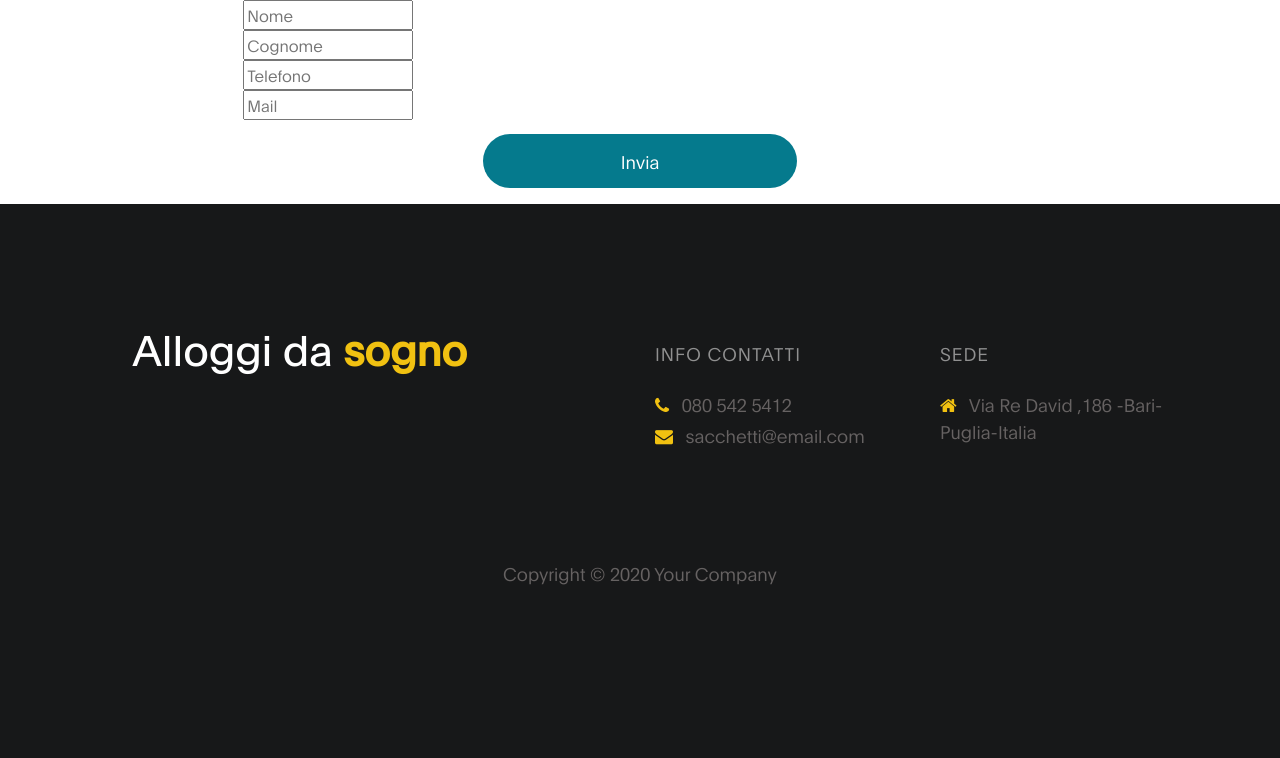
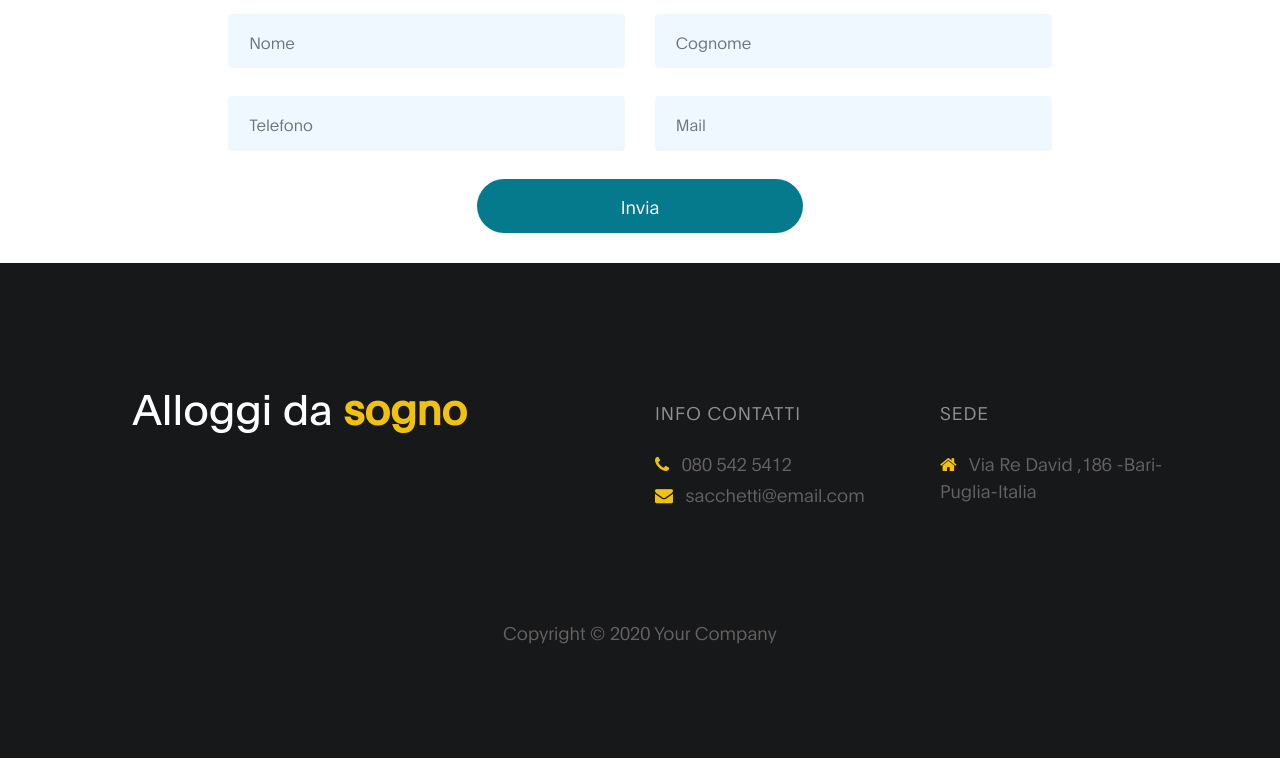
Before and after one commit to NicolaMenolas03/uda, a PHP site: page /InserisciCasa.php in a window 1280 px wide. Shown: the part 106-864 px from the top of the page. Before the commit the page ends 691 px from the top, so only its background shows below. Run offline with PHP 8.4, Linux system fonts and the light colour scheme; data that the repository does not hold is empty; some libraries are stand-ins or nearby versions.

Commit message:
update inserscicase

```diff
--- a/InserisciCasa.php
+++ b/InserisciCasa.php
@@ -1,36 +1,41 @@
 <?php
       require_once('header.php');
       require_once("ConnessionDB.php");
+      session_start();
 ?>
 <html>
       <body>
+            <?php if (!isset($_SESSION["Controllo"])){
+            ?>
             <div class="col-lg-8 mx-auto col-md-10 col-12">
                   <form method="post" class="contact-form" data-aos="fade-up" data-aos-delay="300" role="form">
 
+                        <div class="row">
                               <div class="col-lg-6 col-12">
-                              <input type="text" name="nome" placeholder="Nome" required>
+                                    <input type="text" class="form-control" name="nome" placeholder="Nome" required>
                               </div>
 
                               <div class="col-lg-6 col-12">
-                              <input type="text" name="cognome" placeholder="Cognome" required>
+                                    <input type="text" class="form-control" name="cognome" placeholder="Cognome" required>
                               </div>
 
                               <div class="col-lg-6 col-12">
-                              <input type="text" name="telefono" minlength="10" maxlength="10" min="3333333333" max="3999999999" placeholder="Telefono" required>
+                                    <input type="text" class="form-control" name="telefono" minlength="10" maxlength="10" min="3333333333" max="3999999999" placeholder="Telefono" required>
                               </div>
 
                               <div class="col-lg-6 col-12">
-                              <input type="text" name="mail" placeholder="Mail" required>
+                                    <input type="text" class="form-control" name="mail" placeholder="Mail" required>
                               </div>
 
                               <div class="col-lg-5 mx-auto col-7">
-                              <input type="submit" name="invia" value="Invia" class="form-control" id="submit-button" >
+                                    <input type="submit" class="form-control" name="invia" value="Invia" class="form-control" id="submit-button" >
                               </div>
 
+                        </div>
                   </form>
             </div>
             <?php
-
+                  }
                   function controllamail($mail){
                         if(filter_var($mail, FILTER_VALIDATE_EMAIL)){
                         return true;
@@ -45,34 +50,37 @@
 
                         $controllo = controllamail($mail);
                         if ($controllo==true){
+                              $_SESSION["Controllo"]=1;
                               $sql = "INSERT INTO Proprietari(Nome, Cognome, Telefono, Email) VALUES ('".$_POST["nome"]."','".$_POST["cognome"]."','".$_POST["telefono"]."','".$mail."')";
 
                               if ($conn->query($sql) === TRUE) {
                                     if (isset($_GET['error'])): ?>
                                           <p><?php echo $_GET['error']; ?></p>
-                                    <?php endif ?>
-                                    <form action="upload.php" method="post" enctype="multipart/form-data">
+                                    <?php endif ;
+                                          if (isset($_SESSION["Controllo"])){
+                                    ?>
+                                                <form action="upload.php" class="contact-form" data-aos="fade-up" data-aos-delay="300" role="form" method="post" enctype="multipart/form-data">
                                                 <div class="col-lg-6 col-12">
-                                          <input type="text" name="Toponiomo" placeholder="Toponiomo" required>
+                                                      <input type="text" class="form-control" name="Toponiomo" placeholder="Toponiomo" required>
                                                 </div>
 
                                                 <div class="col-lg-6 col-12">
-                                          <input type="text" name="NomeVia" placeholder="Nome Via" required>
+                                                      <input type="text" class="form-control" name="NomeVia" placeholder="Nome Via" required>
                                                 </div>
 
                                                 <div class="col-lg-6 col-12">
-                                          <input type="text" name="Civico"  placeholder="Civico" required>
+                                                      <input type="text" class="form-control" name="Civico"  placeholder="Civico" required>
                                                 </div>
                                                 <!-- IDCOMUNE -->
                                                 <div class="col-lg-6 col-12">
-                                          <input type="number" name="Prezzo" placeholder="Prezzo" required>
+                                                      <input type="number" class="form-control" name="Prezzo" placeholder="Prezzo" required>
                                                 </div>
 
                                                 <div class="col-lg-6 col-12">
-                                          <input type="text" name="Descrizione" placeholder="Descrizione" required>
+                                                      <input type="text" class="form-control" name="Descrizione" placeholder="Descrizione" required>
                                                 </div>
                                                 <div class="col-lg-6 col-12">
-                                          <input type="text" name="Posizione" placeholder="Posizione" required>
+                                                      <input type="text" class="form-control" name="Posizione" placeholder="Posizione" required>
                                                 </div>
 
                                                       <input type="file" name="my_image">
@@ -80,7 +88,10 @@
                                                 </form>
 
                                     <?php
+                                          }
+                                    if (isset($_POST["submit"])){
 
+                                    }
                               }
                               else{
                                     echo "Error: " . $sql . "<br>" . $conn->error;
--- a/index.php
+++ b/index.php
@@ -60,6 +60,7 @@
 </section>
 
      </body>
-    <?php require_once("footer.php"); ?>
+    <?php session_destroy();
+    require_once("footer.php"); ?>
 
 </html>
```
Lines whose indentation alone changed are shown as unchanged.
